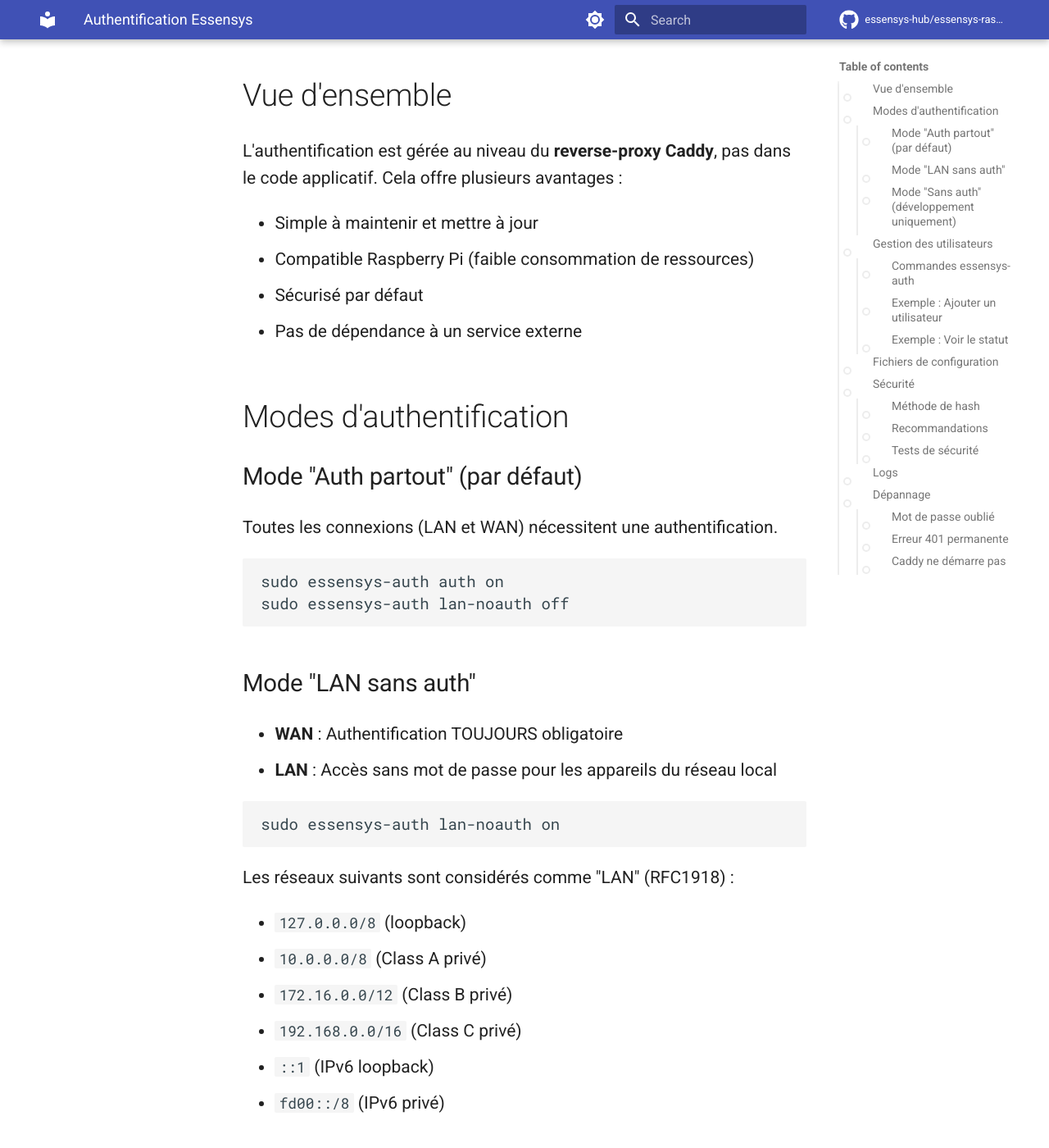
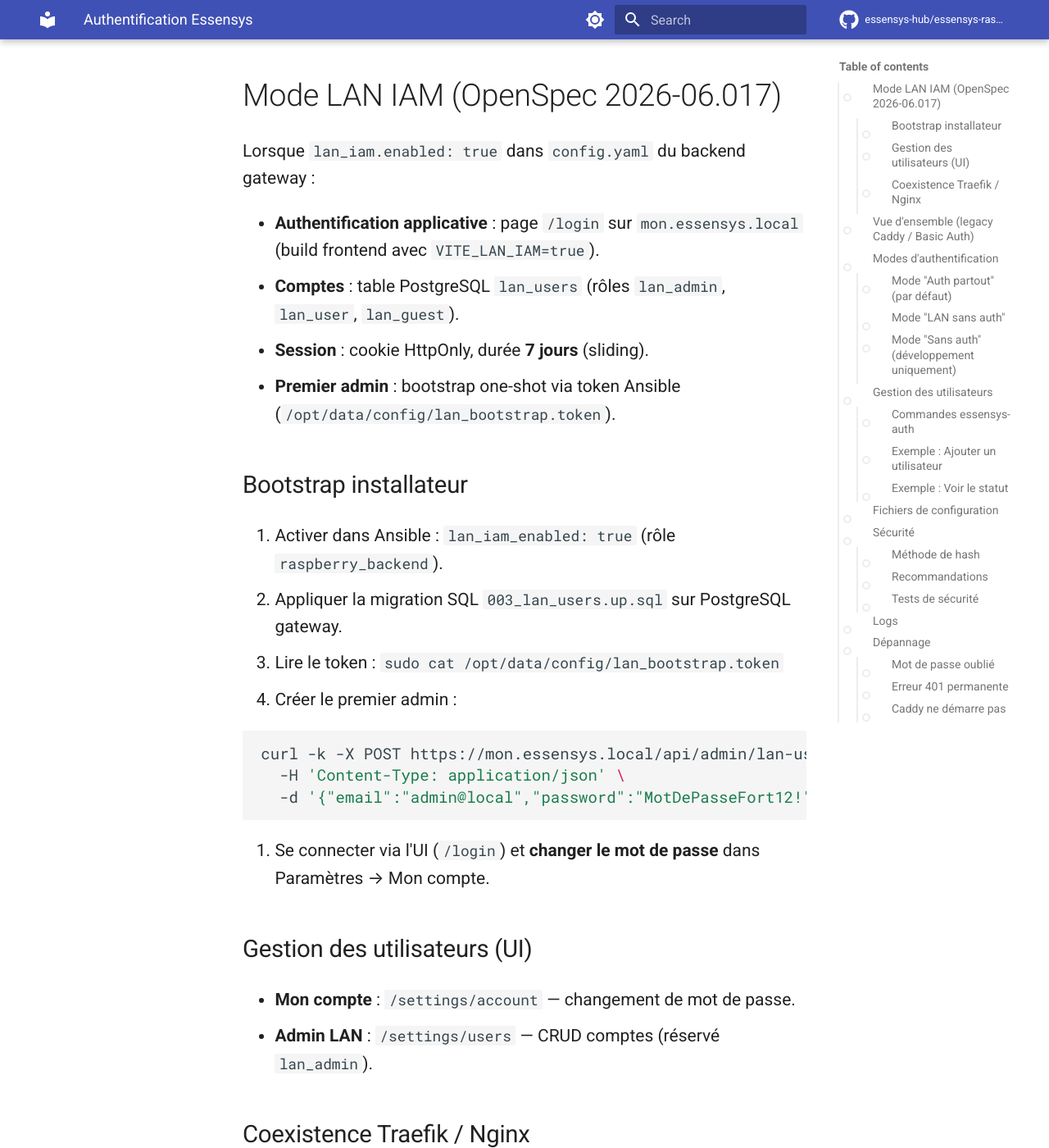
Before and after one commit to essensys-hub/essensys-raspberry-install, an MkDocs documentation site: the page built from docs/installation/authentication.md, in a window 1280 px wide and 1400 px high, scrolled down 301 px. Shown: the whole window at 82% size. Built offline with MkDocs 1.6.1 and Material for MkDocs 9.7.7, drawn with Linux system fonts in a browser that asks for light colours; comment, search, counter and statistics services are not loaded; the version menu is left out; some of the changed text lies outside the part shown.

Commit message:
docs(lan-iam): update local access and authentication guides
Document LAN IAM login, Traefik routing, and version notes for V.1.3.0.

Co-authored-by: Cursor <cursoragent@cursor.com>

````diff
--- a/docs/installation/authentication.md
+++ b/docs/installation/authentication.md
@@ -2,7 +2,41 @@
 
 Cette page décrit le système d'authentification de Mon Essensys, introduit dans la version V.1.2.1.
 
-## Vue d'ensemble
+## Mode LAN IAM (OpenSpec 2026-06.017)
+
+Lorsque `lan_iam.enabled: true` dans `config.yaml` du backend gateway :
+
+- **Authentification applicative** : page `/login` sur `mon.essensys.local` (build frontend avec `VITE_LAN_IAM=true`).
+- **Comptes** : table PostgreSQL `lan_users` (rôles `lan_admin`, `lan_user`, `lan_guest`).
+- **Session** : cookie HttpOnly, durée **7 jours** (sliding).
+- **Premier admin** : bootstrap one-shot via token Ansible (`/opt/data/config/lan_bootstrap.token`).
+
+### Bootstrap installateur
+
+1. Activer dans Ansible : `lan_iam_enabled: true` (rôle `raspberry_backend`).
+2. Appliquer la migration SQL `003_lan_users.up.sql` sur PostgreSQL gateway.
+3. Lire le token : `sudo cat /opt/data/config/lan_bootstrap.token`
+4. Créer le premier admin :
+
+```bash
+curl -k -X POST https://mon.essensys.local/api/admin/lan-users/bootstrap \
+  -H 'Content-Type: application/json' \
+  -d '{"email":"admin@local","password":"MotDePasseFort12!","bootstrap_token":"TOKEN_ICI"}'
+```
+
+5. Se connecter via l'UI (`/login`) et **changer le mot de passe** dans Paramètres → Mon compte.
+
+### Gestion des utilisateurs (UI)
+
+- **Mon compte** : `/settings/account` — changement de mot de passe.
+- **Admin LAN** : `/settings/users` — CRUD comptes (réservé `lan_admin`).
+
+### Coexistence Traefik / Nginx
+
+- **LAN** (`mon.essensys.local`) : routes Traefik locales **sans** middleware `auth-wan` — pas de double Basic Auth avec la session app.
+- **WAN** : Basic Auth Traefik (`auth-wan`) reste en place pour l'accès distant ; la session cookie LAN IAM s'applique aux routes API/UI servies par le backend.
+
+## Vue d'ensemble (legacy Caddy / Basic Auth)
 
 L'authentification est gérée au niveau du **reverse-proxy Caddy**, pas dans le code applicatif. Cela offre plusieurs avantages :
 
````
Also changed, not shown: docs/acces/local.md (+4 -3 lines), docs/architecture/traefik.md (+6 -4 lines), docs/versions.md (+1 -0 lines).
